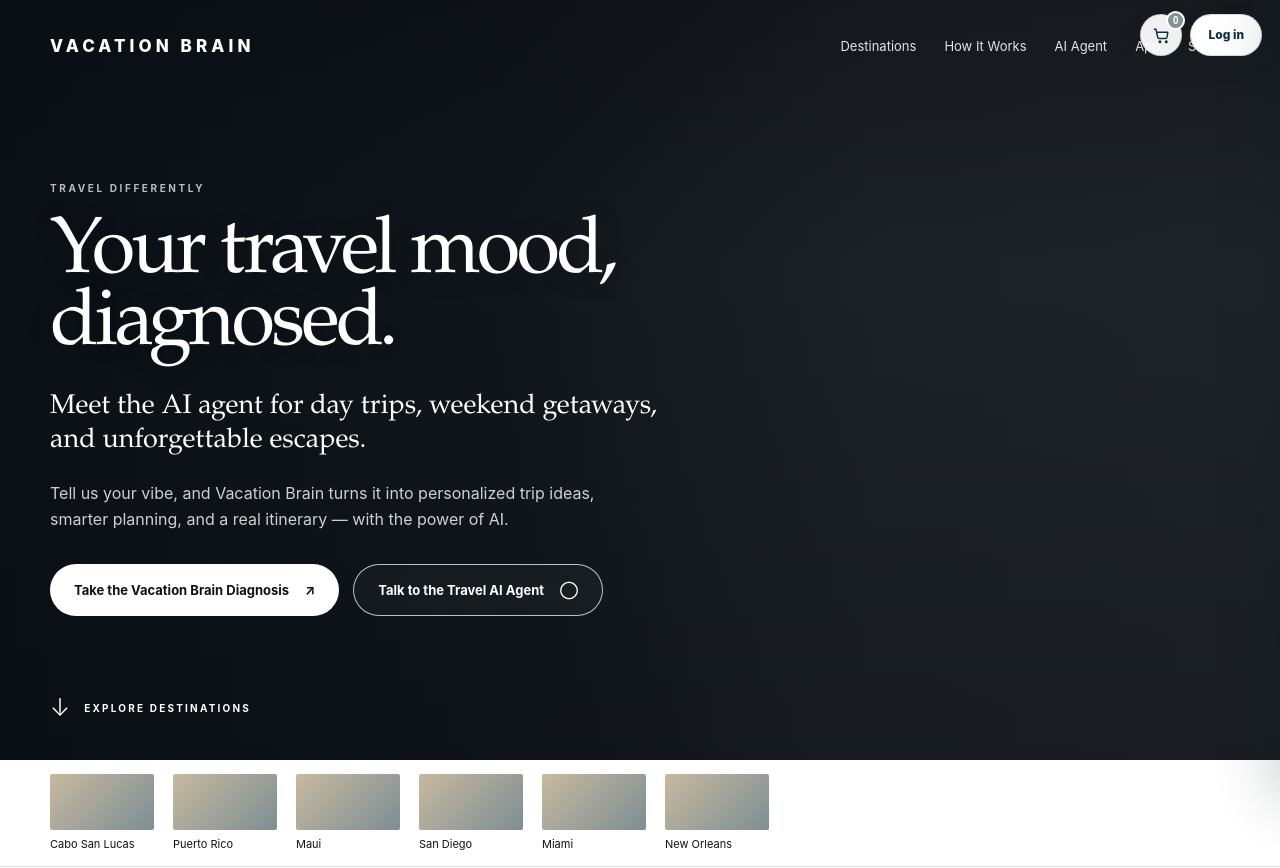
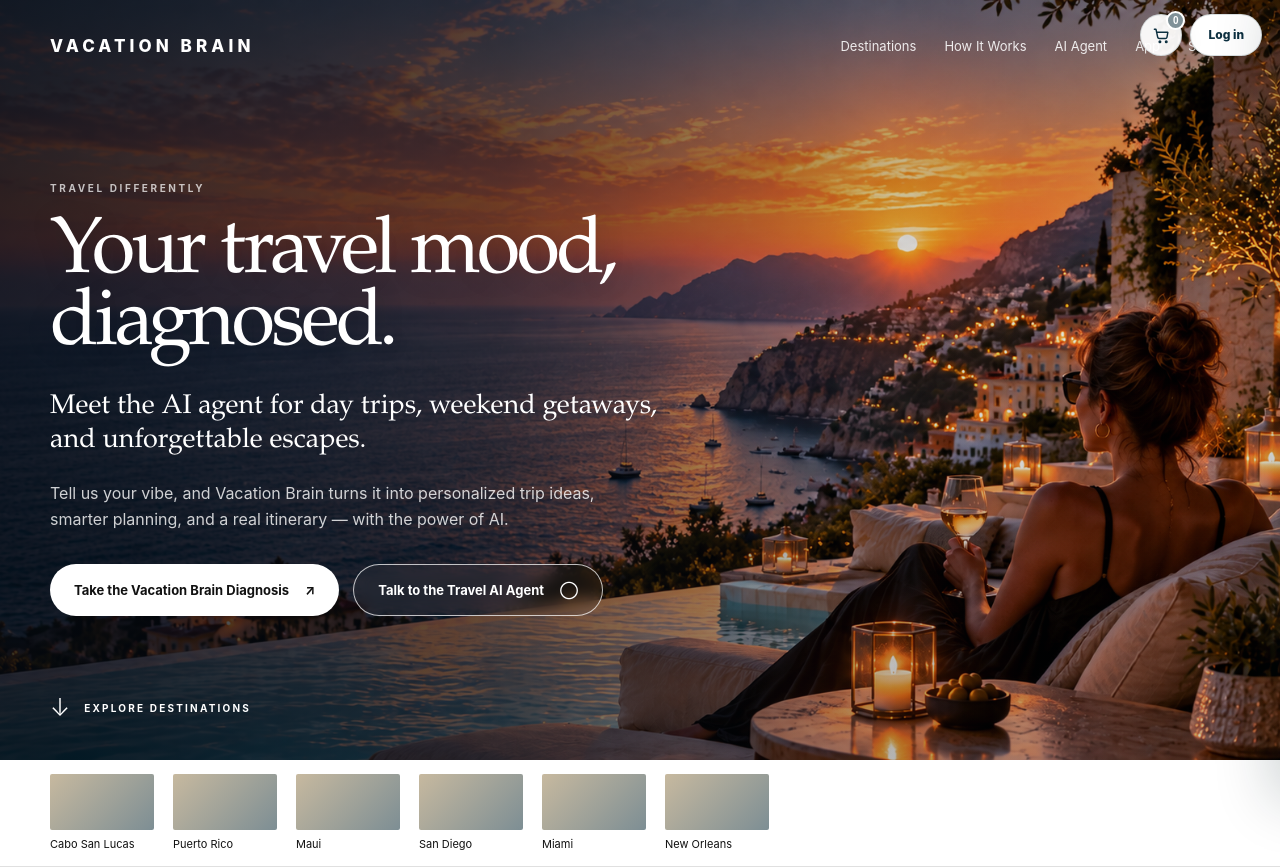
Before and after one commit to davemt74-lang/vbrain, a PHP site: page / in a window 1280 px wide. Shown: the top 868 px of the page. Run offline with PHP 8.4, Linux system fonts and the light colour scheme; data comes from the database, SQL or seed files in the repository; some libraries are stand-ins or nearby versions.

Commit message:
Use uploaded high-resolution landing hero PNG

```diff
--- a/assets/landing-header-fixes.css
+++ b/assets/landing-header-fixes.css
@@ -1,2 +1,5 @@
 /* Landing header cleanup: keep diagnosis CTAs in page content, not the top navigation. */
 body[data-page="index.php"] .vbe-nav-cta{display:none!important}
+
+/* Use the manually uploaded high-resolution Vacation Brain hero asset. */
+body[data-page="index.php"] .vbe-hero{background-image:url("/assets/landing/ChatGPT Image Sep 10, 2026, 06_01_32 PM.png")!important}
```
